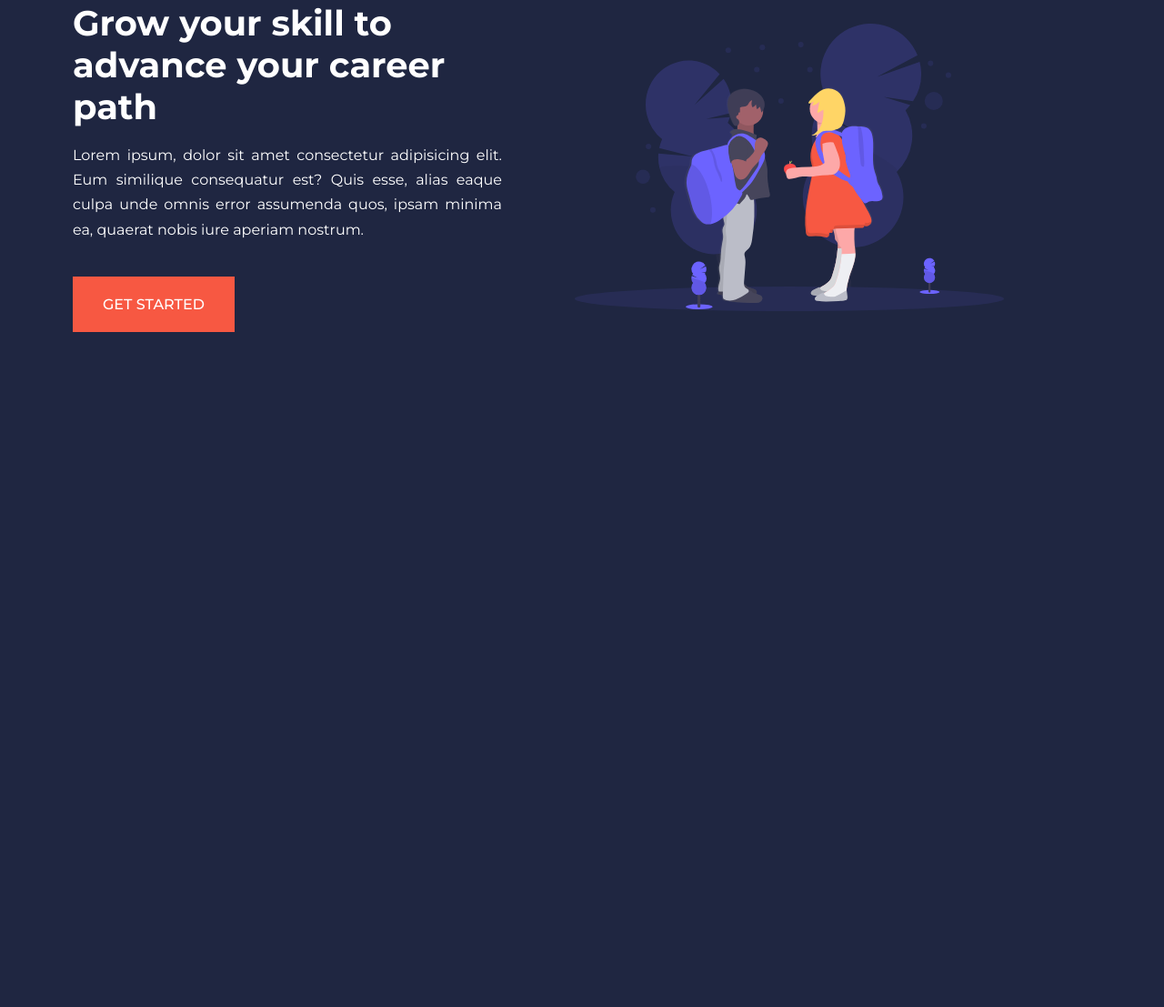
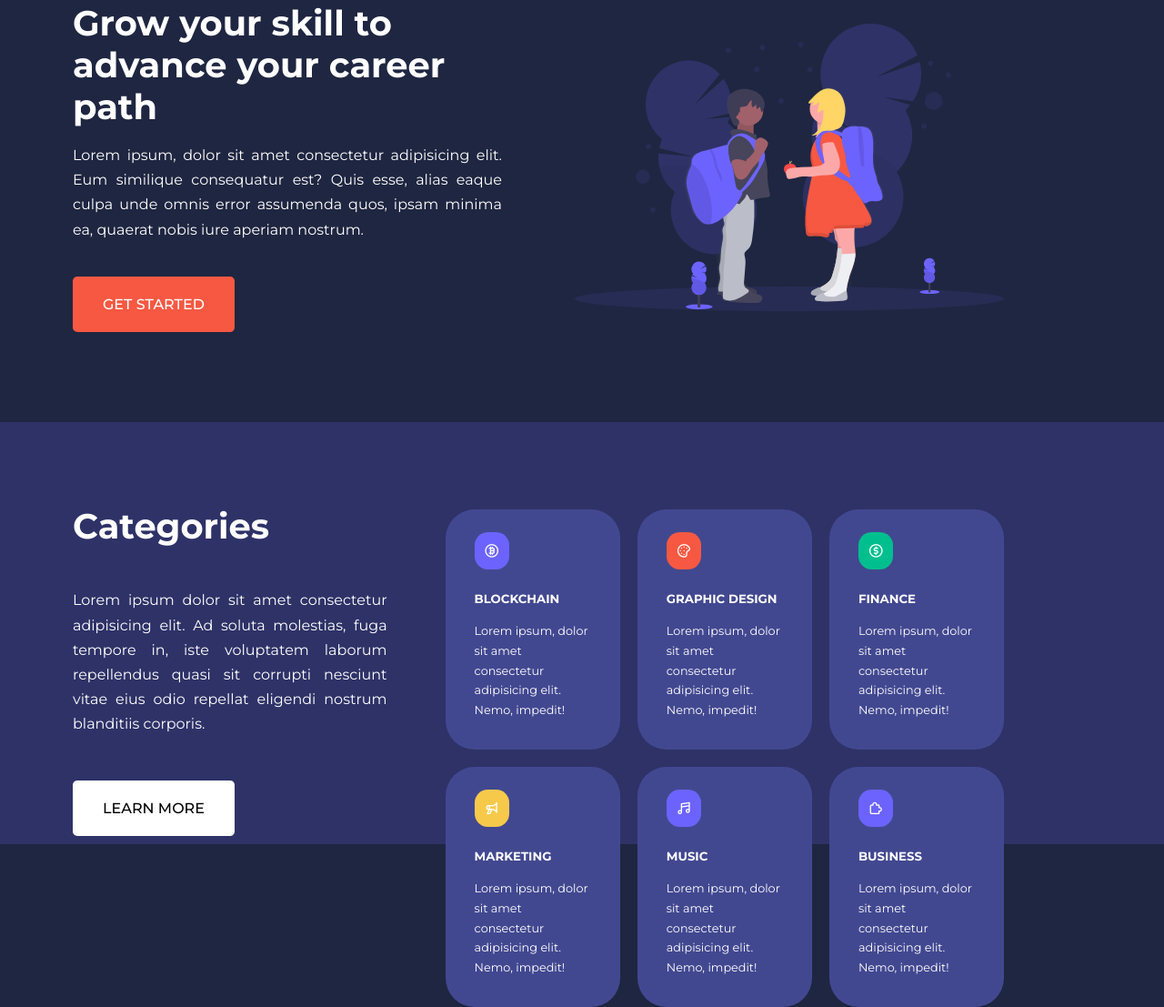
Before and after one commit to hamidhosen42/SmartLearn, a plain HTML site: page index.html in a window 1280 px wide. Shown: the part 176-1283 px from the top of the page at 91% size. Before the commit the page ends 800 px from the top, so only its background shows below. Drawn offline with nearby package versions, Linux system fonts and the light colour scheme.

Commit message:
categories'

```diff
--- a/css/style.css
+++ b/css/style.css
@@ -81,8 +81,9 @@ img {
   border: 1px solid transparent;
   font-weight: 500;
   transition: var(--transition);
+  border-radius: 5px;
 }
-btn:hover {
+.btn:hover {
   background-color: transparent;
   color: var(--color-white);
   border-color: var(--color-white);
@@ -101,45 +102,110 @@ nav {
   top: 0;
   z-index: 11;
 }
-.nav_container{
+.nav_container {
   display: flex;
   justify-content: space-between;
   height: 100%;
   align-items: center;
 }
-nav button{
+nav button {
   display: none;
 }
-.nav_menu{
+.nav_menu {
   display: flex;
   align-items: center;
   gap: 4rem;
 }
-.nav_menu a{
+.nav_menu a {
   font-size: 0.9rem;
   font-weight: 500;
-  transition:var(--transition);
+  transition: var(--transition);
 }
-.nav_menu a:hover{
+.nav_menu a:hover {
   color: var(--color-bg2);
 }
 /* !====================HEADER-section==================== */
-header{
+header {
   position: relative;
   top: 5rem;
   overflow: hidden;
   height: 70vh;
   margin-bottom: 5rem;
 }
-.header__container
-{
+.header__container {
   display: grid;
   grid-template-columns: 1fr 1fr;
   align-items: center;
   gap: 5rem;
   height: 100%;
 }
-.header_left p{
+.header_left p {
   text-align: justify;
   margin: 1rem 0 2.4rem;
 }
+/* !================categories section======== */
+.categories
+{
+  background-color: var(--color-bg1);
+  height: 29rem;
+}
+.categories h1
+{
+  line-height: 1;
+  margin-bottom: 3rem;
+}
+.categories__container
+{
+  display: grid;
+  grid-template-columns: 40% 60%;
+  /* gap: 4rem; */
+  /* align-items: center; */
+}
+.categories__left{
+  margin-right: 4rem;
+}
+.categories__left p{
+  margin: 1rem 0 3rem;
+  text-align: justify;
+}
+.categories__right
+{
+  display: grid;
+  grid-template-columns: repeat(3,1fr);
+  gap: 1.2rem;
+}
+.category{
+  background-color: var(--color-bg2);
+  padding: 2rem;
+  border-radius: 2rem;
+  transition: var(--transition);
+}
+.category:nth-child(2) .category__icon{
+  background-color: var(--color-danger);
+}
+.category:nth-child(3) .category__icon{
+  background-color: var(--color-success);
+}
+.category:nth-child(4) .category__icon{
+  background-color: var(--color-warning);
+}
+.category:hover{
+  box-shadow: 0 3rem 3rem rgba(0, 0, 0, 0.3);
+  z-index: 1;
+}
+.category:nth-child(3) .category__icon{
+  background-color: var(--color-success);
+}
+.category__icon
+{
+  background-color: var(--color-primary);
+  padding: 0.7rem;
+  border-radius: 0.9rem;
+}
+.category h5
+{
+  margin: 2rem 0 1rem;
+}
+.category p{
+  font-size: 0.8rem;
+}
--- a/index.html
+++ b/index.html
@@ -1,5 +1,6 @@
 <!DOCTYPE html>
 <html lang="en">
+
 <head>
   <meta charset="UTF-8" />
   <meta http-equiv="X-UA-Compatible" content="IE=edge" />
@@ -8,16 +9,11 @@
   <!-- ! GOOGLE FONTs -->
   <link rel="preconnect" href="https://fonts.googleapis.com" />
   <link rel="preconnect" href="https://fonts.gstatic.com" crossorigin />
-    <link
-      href="https://fonts.googleapis.com/css2?family=Montserrat:wght@300;400;500;600;700;800&display=swap"
-      rel="stylesheet"
-    />
+  <link href="https://fonts.googleapis.com/css2?family=Montserrat:wght@300;400;500;600;700;800&display=swap"
+    rel="stylesheet" />
 
   <!-- !ICON  -->
-    <link
-      rel="stylesheet"
-      href="https://unicons.iconscout.com/release/v4.0.0/css/line.css"
-    />
+  <link rel="stylesheet" href="https://unicons.iconscout.com/release/v4.0.0/css/line.css" />
 
   <!-- !Title -->
   <title>
@@ -32,7 +28,9 @@
   <!-- !=============Navbar section =============== -->
   <nav>
     <div class="container nav_container">
-        <a href="index.html"><h4>EGATOR</h4></a>
+      <a href="index.html">
+        <h4>EGATOR</h4>
+      </a>
       <ul class="nav_menu">
         <li><a href="index.html">H O M E</a></li>
         <li><a href="about.html">ABOUT</a></li>
@@ -51,7 +49,8 @@
     <div class="container header__container">
       <div class="header_left">
         <h1>Grow your skill to advance your career path</h1>
-          <p>Lorem ipsum, dolor sit amet consectetur adipisicing elit. Eum similique consequatur est? Quis esse, alias eaque culpa unde omnis error assumenda quos, ipsam minima ea, quaerat nobis iure aperiam nostrum.</p>
+        <p>Lorem ipsum, dolor sit amet consectetur adipisicing elit. Eum similique consequatur est? Quis esse, alias
+          eaque culpa unde omnis error assumenda quos, ipsam minima ea, quaerat nobis iure aperiam nostrum.</p>
         <a href="courses.html" class="btn btn-primary">GET STARTED</a>
       </div>
       <div class="header_right">
@@ -61,5 +60,68 @@
   </header>
 
   <!-- !============END OF THEE HEADER========= -->
+
+  <!-- !============START OF CATEGORIES========= -->
+  <section class="categories">
+    <div class="container categories__container">
+      <div class="categories__left">
+        <h1>Categories</h1>
+        <p>Lorem ipsum dolor sit amet consectetur adipisicing elit. Ad soluta molestias, fuga tempore in, iste
+          voluptatem laborum repellendus quasi sit corrupti nesciunt vitae eius odio repellat eligendi nostrum
+          blanditiis corporis.</p>
+        <a href="#" class="btn">LEARN MORE</a>
+      </div>
+      <div class="categories__right">
+        <article class="category">
+          <span class="category__icon">
+            <i class="uil uil-bitcoin-circle"></i>
+          </span>
+          <h5>BLOCKCHAIN</h5>
+          <p>Lorem ipsum, dolor sit amet consectetur adipisicing elit. Nemo, impedit!</p>
+        </article>
+        <article class="category">
+          <span class="category__icon">
+            <i class="uil uil-palette"></i>
+          </span>
+          <h5>GRAPHIC DESIGN</h5>
+          <p>Lorem ipsum, dolor sit amet consectetur adipisicing elit. Nemo, impedit!</p>
+        </article>
+
+        <article class="category">
+          <span class="category__icon">
+            <i class="uil uil-usd-circle"></i>
+          </span>
+          <h5>FINANCE</h5>
+          <p>Lorem ipsum, dolor sit amet consectetur adipisicing elit. Nemo, impedit!</p>
+        </article>
+
+        <article class="category">
+          <span class="category__icon">
+            <i class="uil uil-megaphone"></i>
+          </span>
+          <h5>MARKETING</h5>
+          <p>Lorem ipsum, dolor sit amet consectetur adipisicing elit. Nemo, impedit!</p>
+        </article>
+
+        <article class="category">
+          <span class="category__icon">
+            <i class="uil uil-music"></i>
+          </span>
+          <h5>MUSIC</h5>
+          <p>Lorem ipsum, dolor sit amet consectetur adipisicing elit. Nemo, impedit!</p>
+        </article>
+
+        <article class="category">
+          <span class="category__icon">
+            <i class="uil uil-puzzle-piece"></i>
+          </span>
+          <h5>BUSINESS</h5>
+          <p>Lorem ipsum, dolor sit amet consectetur adipisicing elit. Nemo, impedit!</p>
+        </article>
+      </div>
+    </div>
+  </section>
+    <!-- !============END OF CATEGORIES========= -->
 </body>
+
 </html>
```
Lines whose indentation alone changed are shown as unchanged.
